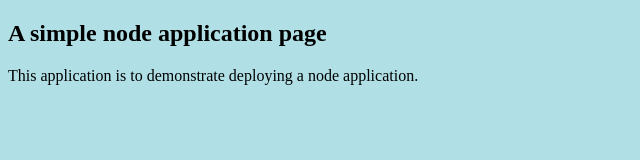
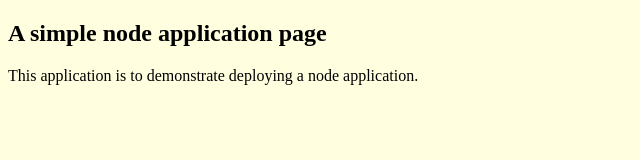
Before and after one commit to aoifeosullivan19/node_aos, a website: page index.html in a window 1280 px wide. Shown: the whole page, without its empty margins (0-640 px from the left). Drawn offline with Linux system fonts and the light colour scheme.

Commit message:
change to index.html file

```diff
--- a/index.html
+++ b/index.html
@@ -8,7 +8,7 @@
 
 
 </head>
-<body style="background-color: powderblue">
+<body style="background-color: lightyellow">
     <h2>A simple node application page</h2>
     <p>This application is to demonstrate deploying a node application. </p>
 
```
